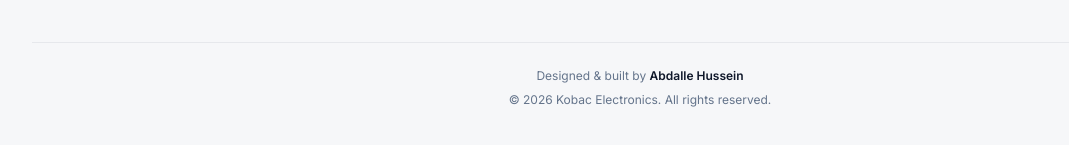
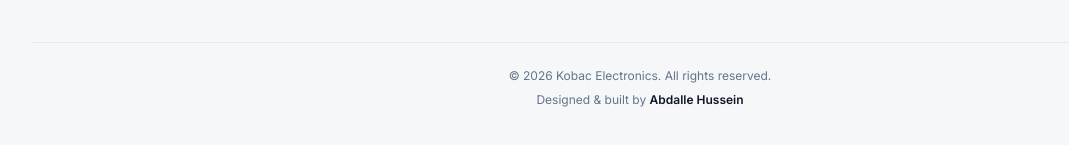
Before and after one commit to Abdalle13/kobac-electronics, a React (Vite) app in the folder frontend/: page / in a window 1280 px wide. Shown: the part 2536-2681 px from the top of the page, without its empty margins (0-1069 px from the left). Built offline with nearby package versions, Linux system fonts and the light colour scheme; no server answers.

Commit message:
put the copyright line above the designer credit in the footer

```diff
--- a/frontend/src/components/layout/Footer.jsx
+++ b/frontend/src/components/layout/Footer.jsx
@@ -90,6 +90,7 @@ const Footer = () => {
 
         {/* Bottom bar */}
         <div className="border-t border-line pt-6 flex flex-col items-center gap-1.5 text-center text-[12px] text-muted">
+          <p>© {year} Kobac Electronics. All rights reserved.</p>
           <p>
             Designed &amp; built by{' '}
             <a
@@ -101,7 +102,6 @@ const Footer = () => {
               Abdalle Hussein
             </a>
           </p>
-          <p>© {year} Kobac Electronics. All rights reserved.</p>
         </div>
       </div>
     </footer>
```
